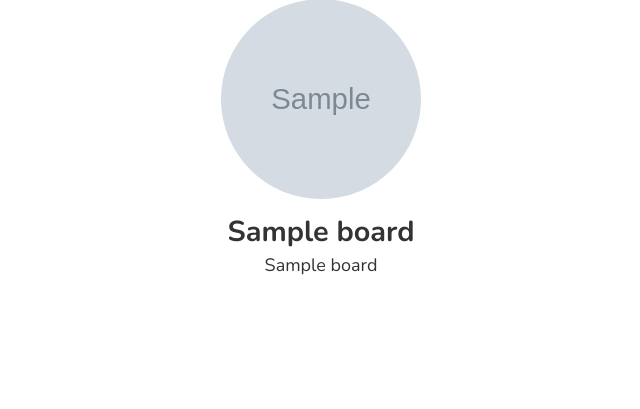
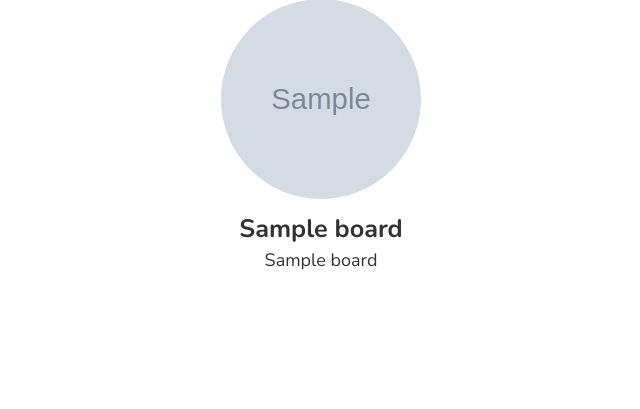
Before and after one commit to vas3k/infomate.club, a Django app: template templates/index.html in a window 1280 px wide. Shown: the part 141-550 px from the top of the page, without its empty margins (319-959 px from the left). Run offline with Django 3.2, Linux system fonts and the light colour scheme; the template is opened without the code that fills it: most values are stand-ins (such as "Sample title", 1, 10 or a date in 2020); grey boxes marked "Sample" are stand-in pictures; some libraries are stand-ins or nearby versions.

Commit message:
fix font size for all cards to match hover boundaries

```diff
--- a/static/css/components.css
+++ b/static/css/components.css
@@ -77,7 +77,7 @@
 
         .landing-board-name {
             display: block;
-            font-size: 160%;
+            font-size: 140%;
             line-height: 115%;
             margin: 10px 0 5px;
             font-weight: bold;
```
